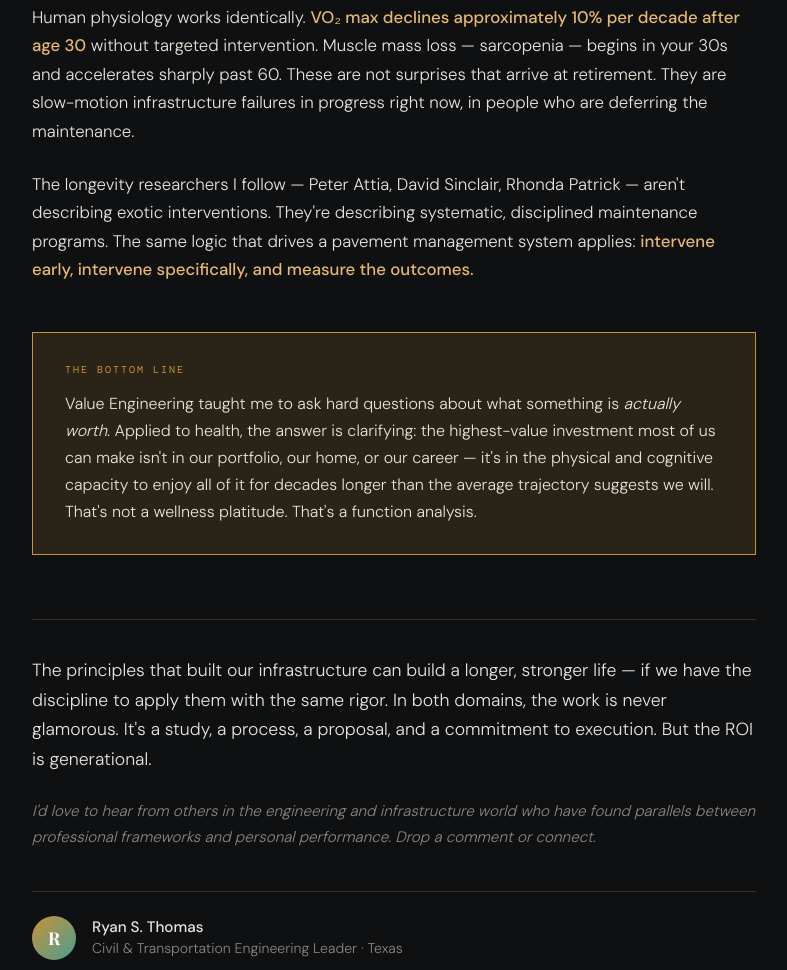
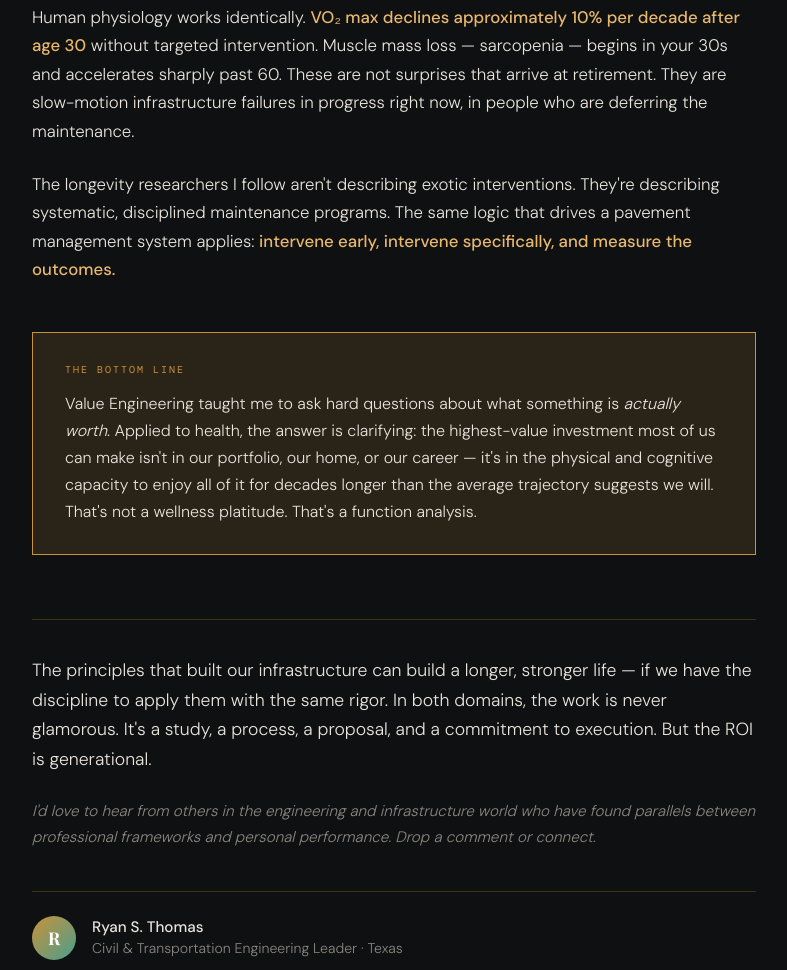
Before and after one commit to ryansthomas/ve-longevity, a plain HTML site: page index.html in a window 1280 px wide. Shown: the part 3307-4277 px from the top of the page, without its empty margins (246-1033 px from the left). Drawn offline with nearby package versions, Linux system fonts and the light colour scheme; a web font is replaced by a local one.

Commit message:
Update index.html

```diff
--- a/index.html
+++ b/index.html
@@ -504,7 +504,7 @@
 
     <p>Human physiology works identically. <strong>VO₂ max declines approximately 10% per decade after age 30</strong> without targeted intervention. Muscle mass loss — sarcopenia — begins in your 30s and accelerates sharply past 60. These are not surprises that arrive at retirement. They are slow-motion infrastructure failures in progress right now, in people who are deferring the maintenance.</p>
 
-    <p>The longevity researchers I follow — Peter Attia, David Sinclair, Rhonda Patrick — aren't describing exotic interventions. They're describing systematic, disciplined maintenance programs. The same logic that drives a pavement management system applies: <strong>intervene early, intervene specifically, and measure the outcomes.</strong></p>
+    <p>The longevity researchers I follow aren't describing exotic interventions. They're describing systematic, disciplined maintenance programs. The same logic that drives a pavement management system applies: <strong>intervene early, intervene specifically, and measure the outcomes.</strong></p>
 
     <div class="callout">
       <div class="callout-label">The Bottom Line</div>
```
